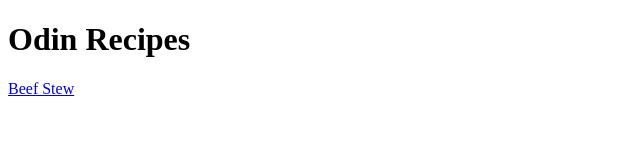
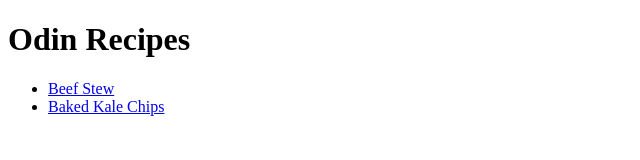
Before and after one commit to keiserman/odin-recipes, a plain HTML site: page index.html in a window 1280 px wide. Shown: the whole page, without its empty margins (0-640 px from the left). Drawn offline with Linux system fonts and the light colour scheme.

Commit message:
Add baked kale chips to index.html and wrap links in an unordered list

```diff
--- a/index.html
+++ b/index.html
@@ -8,6 +8,9 @@
 </head>
 <body>
     <h1>Odin Recipes</h1>
-    <a href="recipes/beef-stew.html">Beef Stew</a>
+    <ul>
+        <li><a href="recipes/beef-stew.html">Beef Stew</a></li>
+        <li><a href="recipes/baked-kale-chips.html">Baked Kale Chips</a></li>
+    </ul>
 </body>
 </html>
```
